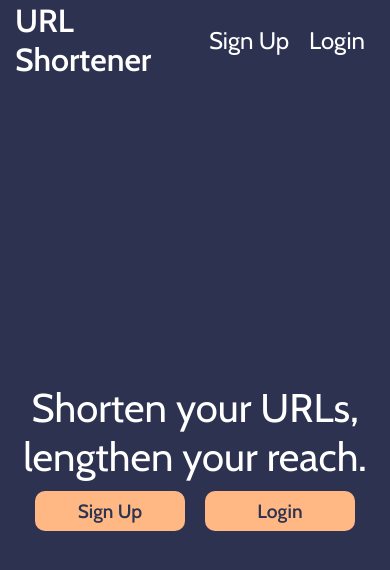
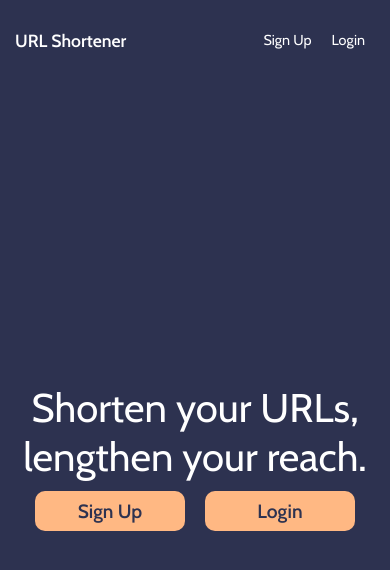
Before and after one commit to knowyourenemy/url-shortener, a React (Create React App) app in the folder client/: page / in a window 390 px wide. Shown: the top 570 px of the page. Built offline with nearby package versions, Linux system fonts and the light colour scheme; no server answers.

Commit message:
Response navbar.

```diff
--- a/client/src/components/IconButton.module.css
+++ b/client/src/components/IconButton.module.css
@@ -16,6 +16,8 @@
 
 .wrapper:active {
   transform: scale(1.1);
+  -ms-transform: scale(1.1);
+  -webkit-transform: scale(1.1);
 }
 
 @media screen and (max-width: 1024px) {
--- a/client/src/components/Navbar.module.css
+++ b/client/src/components/Navbar.module.css
@@ -14,7 +14,7 @@
   height: 100%;
   display: flex;
   align-items: center;
-  font-size: xx-large;
+  font-size: 1.8rem;
   font-weight: 600;
   font-family: 'Cabin';
 }
@@ -27,9 +27,10 @@
   justify-content: flex-end;
 }
 
-.link {
+.link,
+.greeting {
   padding: 10px;
-  font-size: x-large;
+  font-size: 1.5rem;
   font-weight: 400;
 }
 
@@ -41,3 +42,39 @@ a {
   text-decoration: none;
   color: white;
 }
+
+@media screen and (max-width: 1024px) {
+  .logo {
+    font-size: 1.6rem;
+  }
+
+  .link,
+  .greeting {
+    font-size: 1.3rem;
+  }
+}
+
+@media screen and (max-width: 768px) {
+  .logo {
+    font-size: 1.3rem;
+  }
+
+  .link,
+  .greeting {
+    font-size: 1.1rem;
+  }
+}
+
+@media screen and (max-width: 480px) {
+  .logo {
+    font-size: 1.1rem;
+  }
+
+  .link {
+    font-size: 0.9rem;
+  }
+
+  .greeting {
+    display: none;
+  }
+}
--- a/client/src/components/Navbar.tsx
+++ b/client/src/components/Navbar.tsx
@@ -27,7 +27,7 @@ const Navbar: React.FC<NavbarProps> = ({ loggedIn, username, setLoggedIn }) => {
       <div className={styles.links}>
         {loggedIn ? (
           <>
-            <div className={styles.link}>Hello, {username}!</div>
+            <div className={styles.greeting}>Hello, {username}!</div>
             <div className={styles.link}>
               <NavLink to="/manage">Manage</NavLink>
             </div>
```
